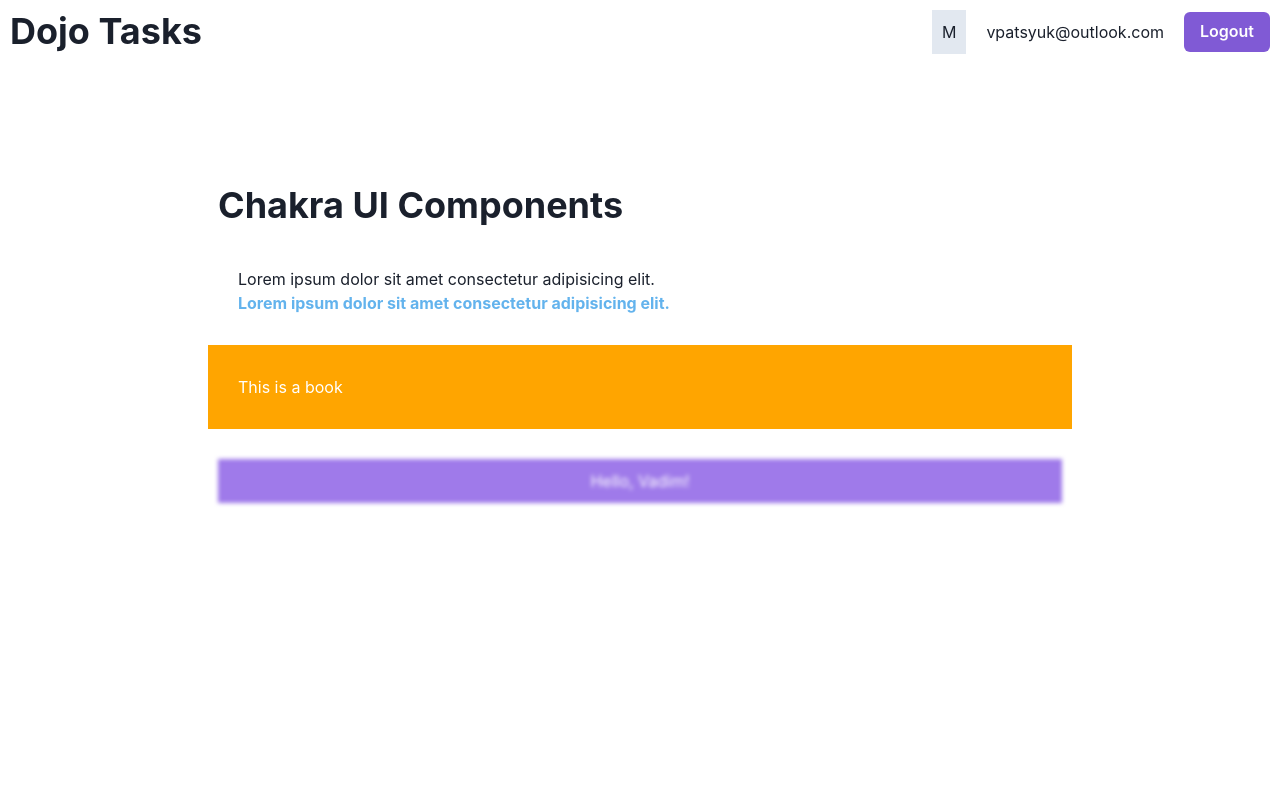
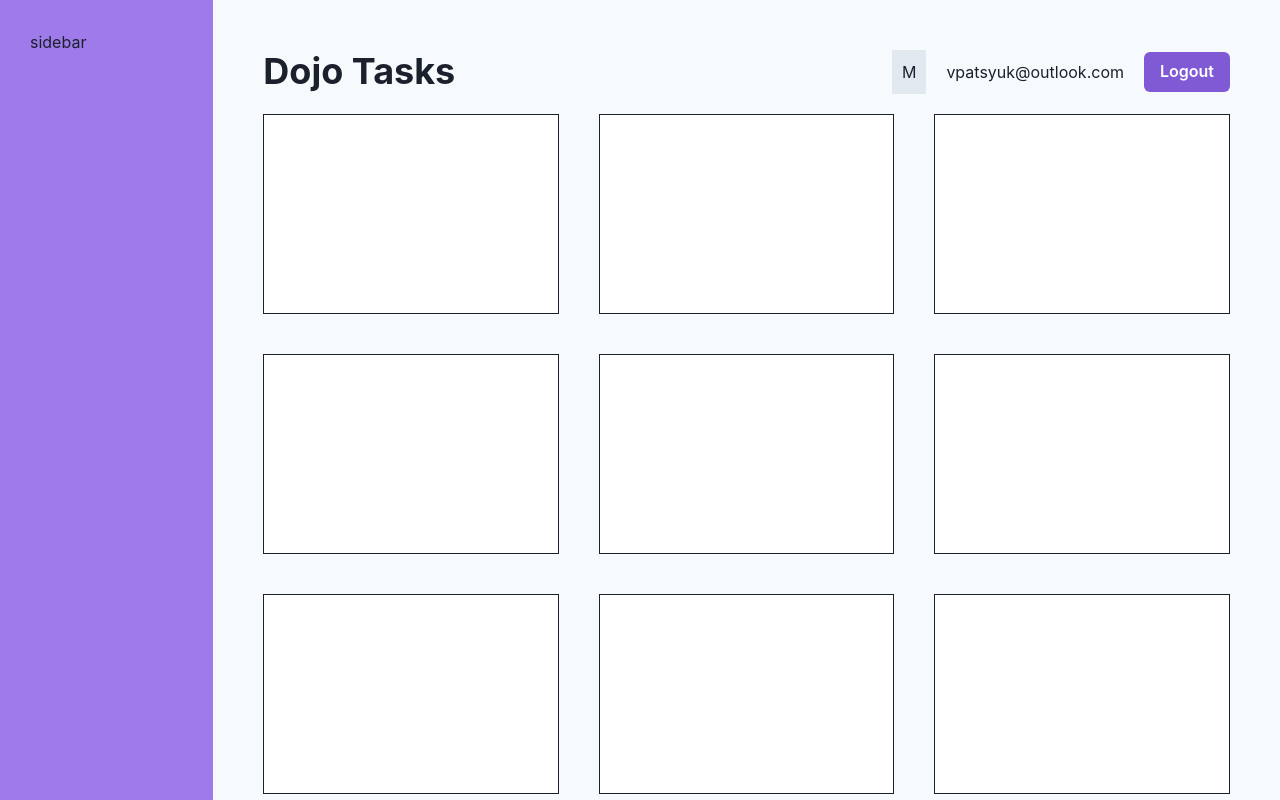
Before and after one commit to NAF-FLY/Chakra-UI-study-project, a React (Vite) app: page / in a window 1280 px wide. Shown: the top 800 px of the page. Built offline with nearby package versions, Linux system fonts and the light colour scheme.

Commit message:
layout example

```diff
--- a/src/layouts/RootLayout.jsx
+++ b/src/layouts/RootLayout.jsx
@@ -1,11 +1,23 @@
+import { Grid, GridItem } from '@chakra-ui/react'
 import { Outlet } from 'react-router-dom'
 import Navbar from '../components/Navbar'
 
 export default function RootLayout() {
 	return (
-		<div>
-			<Navbar />
-			<Outlet />
-		</div>
+		<Grid templateColumns='repeat(6, 1fr)' bg='gray.50'>
+			<GridItem
+				as='aside'
+				colSpan='1'
+				bg='purple.400'
+				minHeight='100vh'
+				p='30px'
+			>
+				<span>sidebar</span>
+			</GridItem>
+			<GridItem as='main' colSpan='5' p='40px'>
+				<Navbar />
+				<Outlet />
+			</GridItem>
+		</Grid>
 	)
 }
--- a/src/pages/Dashboard.jsx
+++ b/src/pages/Dashboard.jsx
@@ -1,36 +1,22 @@
-import { Box, Container, Heading, Text } from '@chakra-ui/react'
+import { Box, SimpleGrid } from '@chakra-ui/react'
 
 export default function Dashboard() {
-	const boxStyles = {
-		p: '10px',
-		bg: 'purple.400',
-		color: 'white',
-		m: '10px',
-		textAlign: 'center',
-		filter: 'blur(2px)',
-		':hover': {
-			color: 'black',
-			bg: 'blue.200',
-		},
-	}
+	return (
+		<SimpleGrid p='10px' spacing={10} minChildWidth='250px'>
+			<Box bg='white' height='200px' border='1px solid'></Box>
+			<Box bg='white' height='200px' border='1px solid'></Box>
+			<Box bg='white' height='200px' border='1px solid'></Box>
+			<Box bg='white' height='200px' border='1px solid'></Box>
 
-	return (
-		<Container as='section' maxWidth='4xl' py={20}>
-			<Heading my='30px' p='10px'>
-				Chakra UI Components
-			</Heading>
-			<Text marginLeft='30px'>
-				Lorem ipsum dolor sit amet consectetur adipisicing elit.{' '}
-			</Text>
-			<Text ml='30px' color='blue.300' fontWeight='bold'>
-				Lorem ipsum dolor sit amet consectetur adipisicing elit.{' '}
-			</Text>
+			<Box bg='white' height='200px' border='1px solid'></Box>
+			<Box bg='white' height='200px' border='1px solid'></Box>
+			<Box bg='white' height='200px' border='1px solid'></Box>
+			<Box bg='white' height='200px' border='1px solid'></Box>
 
-			<Box my={30} p={30} bg='orange'>
-				<Text color='white'>This is a book</Text>
-			</Box>
-
-			<Box sx={boxStyles}>Hello, Vadim!</Box>
-		</Container>
+			<Box bg='white' height='200px' border='1px solid'></Box>
+			<Box bg='white' height='200px' border='1px solid'></Box>
+			<Box bg='white' height='200px' border='1px solid'></Box>
+			<Box bg='white' height='200px' border='1px solid'></Box>
+		</SimpleGrid>
 	)
 }
```
